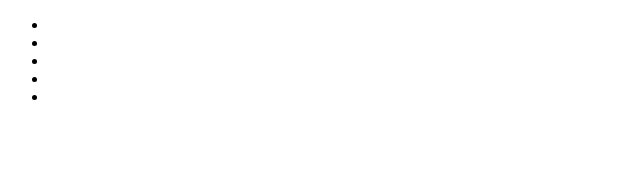
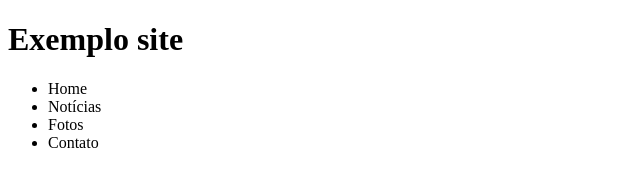
Before and after one commit to Ramonlegend/FATEC, a plain HTML site: page SEM-1/DES-WEB/SITE/index.html in a window 1280 px wide. Shown: the whole page, without its empty margins (0-640 px from the left). Drawn offline with Linux system fonts and the light colour scheme.

Commit message:
continuação aula

```diff
--- a/SEM-1/DES-WEB/SITE/index.html
+++ b/SEM-1/DES-WEB/SITE/index.html
@@ -4,17 +4,21 @@
 <head>
   <meta charset="UTF-8">
   <meta name="viewport" content="width=device-width, initial-scale=1.0">
-  <title>Site Aula Fatec</title>
+  <title>Exemplo de Site</title>
 </head>
 
 <body>
-  <ul>
-    <li></li>
-    <li></li>
-    <li></li>
-    <li></li>
-    <li></li>
-  </ul>
+  <div id="container">
+    <div id="header">
+      <h1>Exemplo site</h1>
+      <ul>
+        <li>Home</li>
+        <li>Notícias</li>
+        <li>Fotos</li>
+        <li>Contato</li>
+      </ul>
+    </div>
+  </div>
 
 </body>
 
```
